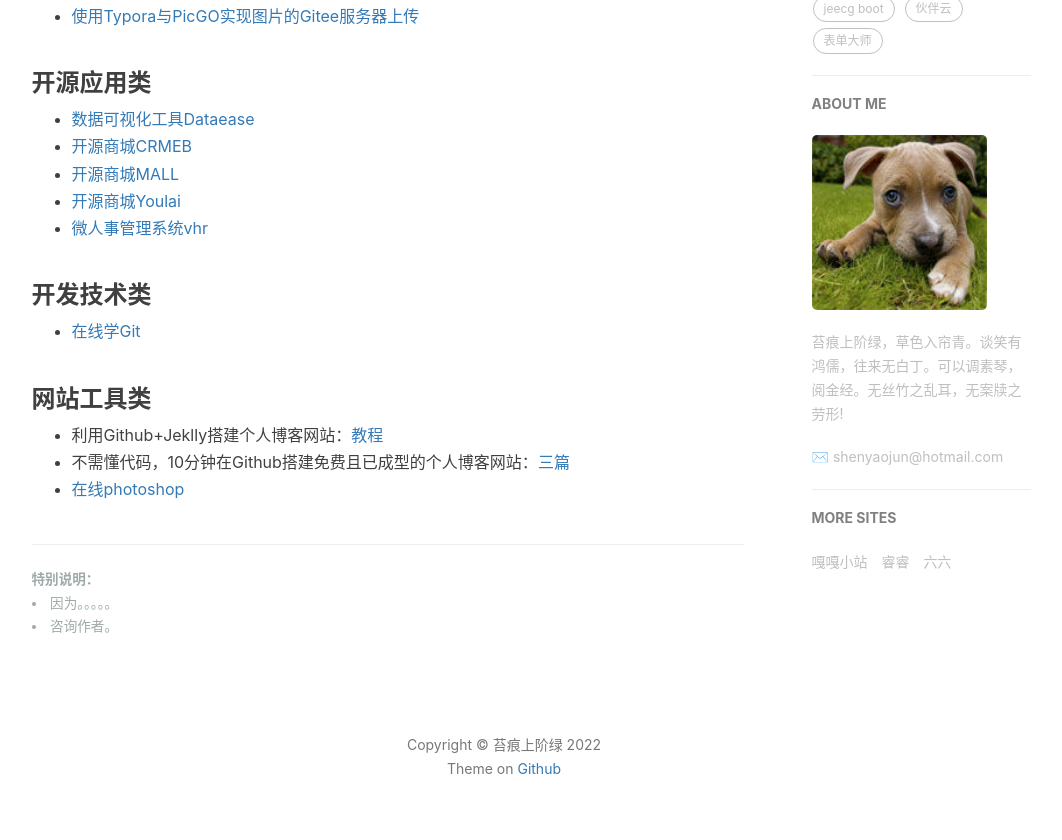
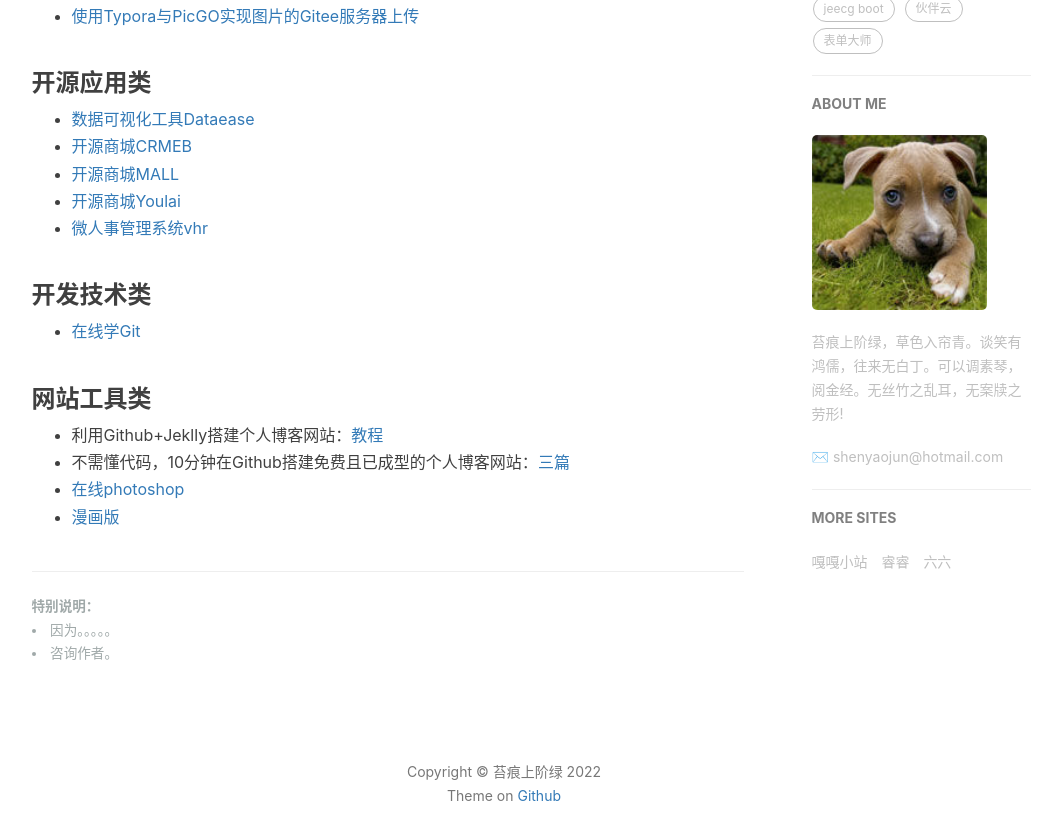
Before and after one commit to shenyaojun/shenyaojun.github.io, a Jekyll site: the page built from 1-resources.html, in a window 1280 px wide and 900 px high, scrolled down 645 px. Shown: the top 840 px of the window, without its empty margins (136-1198 px from the left). Built offline with Jekyll 4.4.1, drawn with Linux system fonts in a browser that asks for light colours; nearby versions of some CDN libraries; comment, search, counter and statistics services are not loaded.

Commit message:
add AnimeGANv2 to resource

```diff
--- a/1-resources.html
+++ b/1-resources.html
@@ -53,6 +53,7 @@ header-img: "img/post-bg-rwd.jpg"
 <li>利用Github+Jeklly搭建个人博客网站：<a href="https://zhuanlan.zhihu.com/p/91494657">教程</a></li>
 <li>不需懂代码，10分钟在Github搭建免费且已成型的个人博客网站：<a href="https://zhuanlan.zhihu.com/p/74778630">三篇</a></li>
 <li><a href="https://www.photopea.com/">在线photoshop</a></li>
+<li><a href="https://huggingface.co/spaces/akhaliq/AnimeGANv2">漫画版</a></li>
 </ul>
 
 <hr>
```
